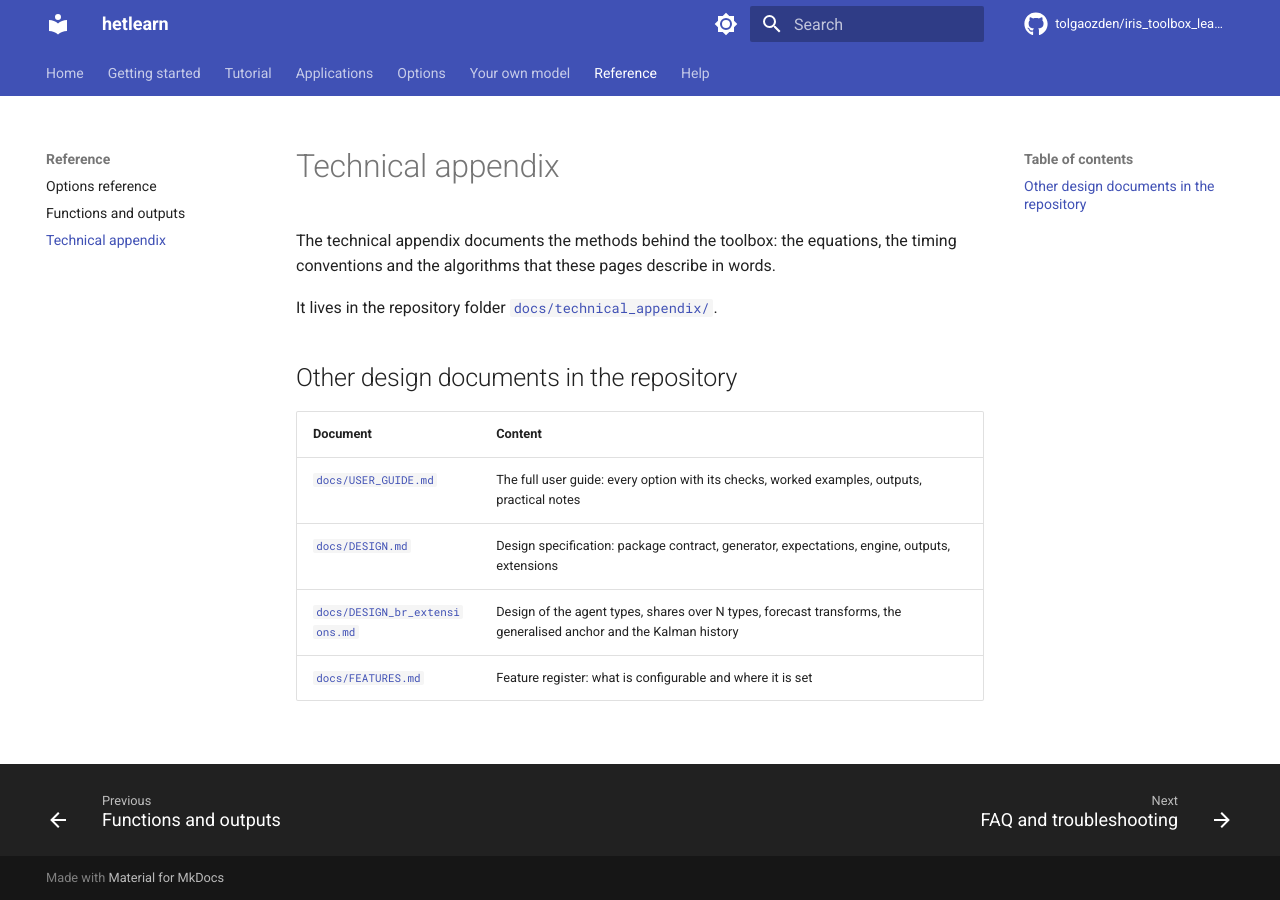
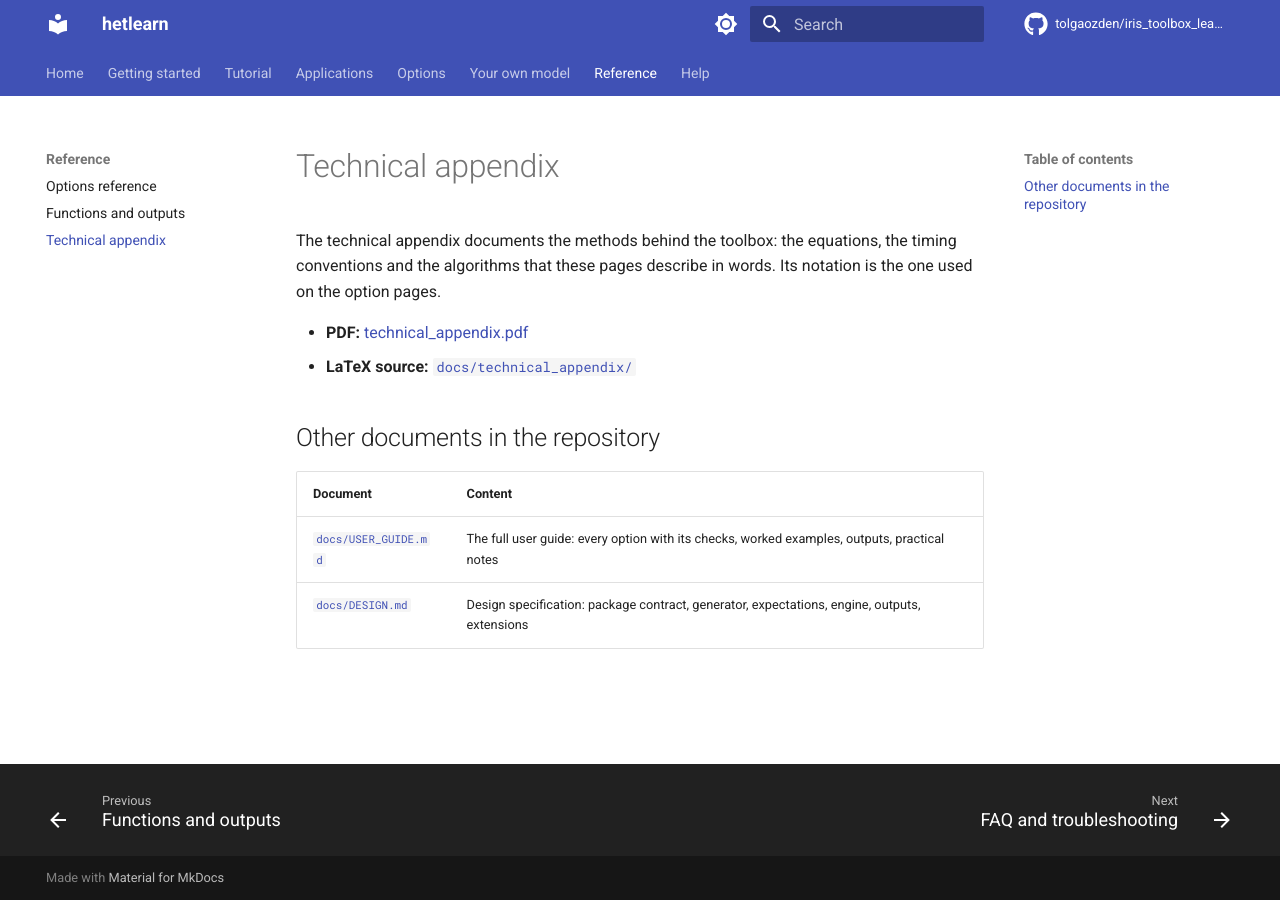
Before and after one commit to HetLearn/iris_toolbox_learning, an MkDocs documentation site: the page built from docs_site/reference/technical-appendix.md, in a window 1280 px wide. Built offline with MkDocs 1.6.1 and Material for MkDocs 9.7.7, drawn with Linux system fonts in a browser that asks for light colours; comment, search, counter and statistics services are not loaded.

Commit message:
Site page revised to the writing rules (docs_site/reference/technical-appendix.md)
US spelling, no second person, abbreviations spelled out on first use, internal dates and labels removed, notation aligned with the technical appendix.

```diff
--- a/docs_site/reference/technical-appendix.md
+++ b/docs_site/reference/technical-appendix.md
@@ -1,16 +1,16 @@
 # Technical appendix
 
 The technical appendix documents the methods behind the toolbox: the equations, the timing
-conventions and the algorithms that these pages describe in words.
+conventions and the algorithms that these pages describe in words. Its notation is the one
+used on the option pages.
 
-It lives in the repository folder
-[`docs/technical_appendix/`](https://github.com/tolgaozden/iris_toolbox_learning/tree/main/docs/technical_appendix).
+- **PDF:** [technical_appendix.pdf](../assets/technical_appendix.pdf)
+- **LaTeX source:**
+  [`docs/technical_appendix/`](https://github.com/tolgaozden/iris_toolbox_learning/tree/main/docs/technical_appendix)
 
-## Other design documents in the repository
+## Other documents in the repository
 
 | Document | Content |
 |---|---|
 | [`docs/USER_GUIDE.md`](https://github.com/tolgaozden/iris_toolbox_learning/blob/main/docs/USER_GUIDE.md) | The full user guide: every option with its checks, worked examples, outputs, practical notes |
 | [`docs/DESIGN.md`](https://github.com/tolgaozden/iris_toolbox_learning/blob/main/docs/DESIGN.md) | Design specification: package contract, generator, expectations, engine, outputs, extensions |
-| [`docs/DESIGN_br_extensions.md`](https://github.com/tolgaozden/iris_toolbox_learning/blob/main/docs/DESIGN_br_extensions.md) | Design of the agent types, shares over N types, forecast transforms, the generalised anchor and the Kalman history |
-| [`docs/FEATURES.md`](https://github.com/tolgaozden/iris_toolbox_learning/blob/main/docs/FEATURES.md) | Feature register: what is configurable and where it is set |
```
